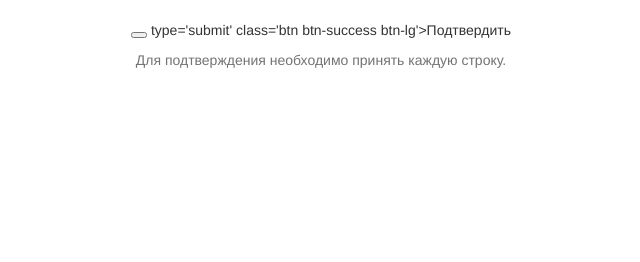
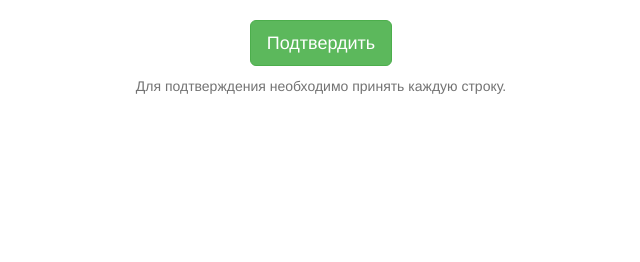
Before and after one commit to vatanabe/diploma_project, a Flask app: page /1 in a window 1280 px wide. Shown: the part 38-300 px from the top of the page, without its empty margins (319-959 px from the left). Run offline with Flask 2, Linux system fonts and the light colour scheme; parts of the project's set-up code (start-up, migrations or seed data) failed here and were passed over; some libraries are stand-ins or nearby versions.

Commit message:
Обвновлено

```diff
--- a/templates/1.html
+++ b/templates/1.html
@@ -47,7 +47,7 @@
         {% endfor %}
     </table>
     <tr>
-      <center><p><button></button> type='submit' class='btn btn-success btn-lg'>Подтвердить</button></p></center>
+      <center><p><button type='submit' class='btn btn-success btn-lg'>Подтвердить</button></p></center>
       <center><span class="help-block">Для подтверждения необходимо принять каждую строку.</span></center>
     </tr>
   </body>
```
